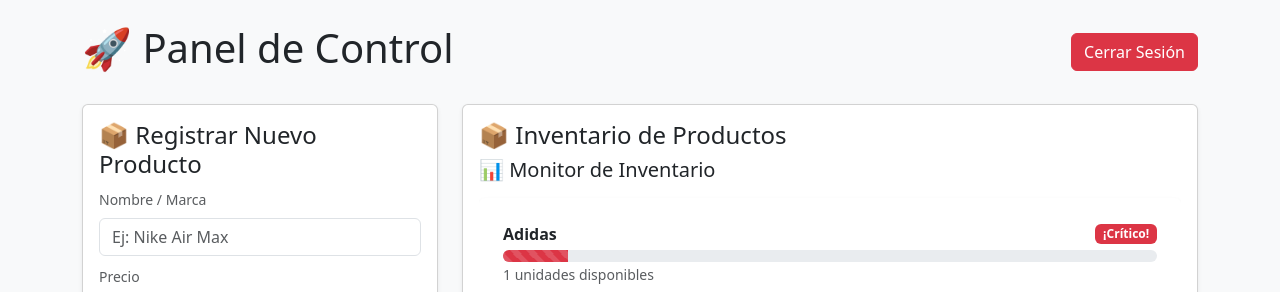
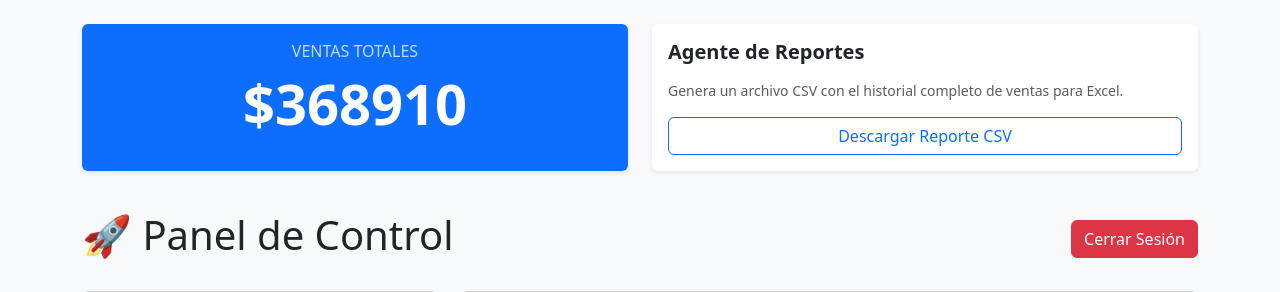
Before and after one commit to Churiflow/tienda-flask-pro, a Flask app: page /admin in a window 1280 px wide. Shown: the top 292 px of the page. Run offline with Flask 3, Linux system fonts and the light colour scheme; the visitor is signed in with stand-in values (Sample User, id 1); data comes from the database, SQL or seed files in the repository; both versions use the stored data as it was after the commit.

Commit message:
Feat: Dashboard de ventas y exportación CSV del Agente RPA

```diff
--- a/app.py
+++ b/app.py
@@ -6,6 +6,9 @@ from flask import send_file
 import os
 import datetime
 
+import csv
+from flask import Response
+from io import StringIO
 
 app = Flask(__name__)
 app.secret_key = 'mi_clave_secreta_pro_2026'
@@ -173,10 +176,6 @@ def ver_carrito():
 
 # Para esta funcion se instalo Fpdf arriba esta la imorotacion
 
-from fpdf import FPDF
-from flask import send_file
-import datetime
-
 @app.route('/descargar_ticket')
 def descargar_ticket():
     # 1. El Robot busca el ÚLTIMO pedido que se guardó en la base de datos
@@ -246,5 +245,30 @@ def descargar_ticket():
 
 
 
+@app.route('/admin/exportar_ventas')
+def exportar_ventas():
+    # 1. El Agente recolecta todos los pedidos de la base de datos
+    pedidos = Pedido.query.all()
+
+    # 2. Creamos un "archivo virtual" en memoria
+    si = StringIO()
+    cw = csv.writer(si)
+
+    # 3. Escribimos la cabecera del reporte
+    cw.writerow(['ID Pedido', 'Productos', 'Total Pagado'])
+
+    # 4. El Robot recorre cada pedido y lo anota en el archivo
+    for p in pedidos:
+        cw.writerow([p.id, p.productos_nombres, p.total_pagado])
+
+    # 5. Preparamos la respuesta para que el navegador lo descargue
+    output = si.getvalue()
+    return Response(
+        output,
+        mimetype="text/csv",
+        headers={"Content-disposition": "attachment; filename=reporte_ventas_2026.csv"}
+    )
+
+
 if __name__ == '__main__':
     app.run(debug=True, port=5000)
--- a/templates/admin.html
+++ b/templates/admin.html
@@ -7,6 +7,37 @@
 </head>
 <body class="bg-light p-4">
     <div class="container">
+    <div class="row mb-4">
+        <!-- Card de Ventas Totales -->
+        <div class="col-md-6 mb-3">
+            <div class="card bg-primary text-white shadow-sm border-0 h-100">
+                <div class="card-body d-flex flex-column justify-content-center align-items-center">
+                    <h6 class="text-uppercase opacity-75">Ventas Totales</h6>
+                    {# Calculamos la suma total de todos los pedidos #}
+                    <h2 class="display-4 fw-bold">
+                        ${{ pedidos | sum(attribute='total_pagado') }}
+                    </h2>
+                    <i class="bi bi-cash-stack h1 opacity-25"></i>
+                </div>
+            </div>
+        </div>
+
+        <!-- Card de Acciones RPA -->
+        <div class="col-md-6 mb-3">
+            <div class="card shadow-sm border-0 h-100">
+                <div class="card-body">
+                    <h5 class="card-title fw-bold mb-3">Agente de Reportes</h5>
+                    <p class="text-muted small">Genera un archivo CSV con el historial completo de ventas para Excel.</p>
+                    <div class="d-grid gap-2">
+                        <a href="/admin/exportar_ventas" class="btn btn-outline-primary">
+                            <i class="bi bi-file-earmark-spreadsheet"></i> Descargar Reporte CSV
+                        </a>
+                    </div>
+                </div>
+            </div>
+        </div>
+    </div>
+
         <div class="d-flex justify-content-between align-items-center mb-4">
             <h1>🚀 Panel de Control</h1>
             <a href="/logout" class="btn btn-danger">Cerrar Sesión</a>
```
Also changed, not shown: instance/tienda.db.
